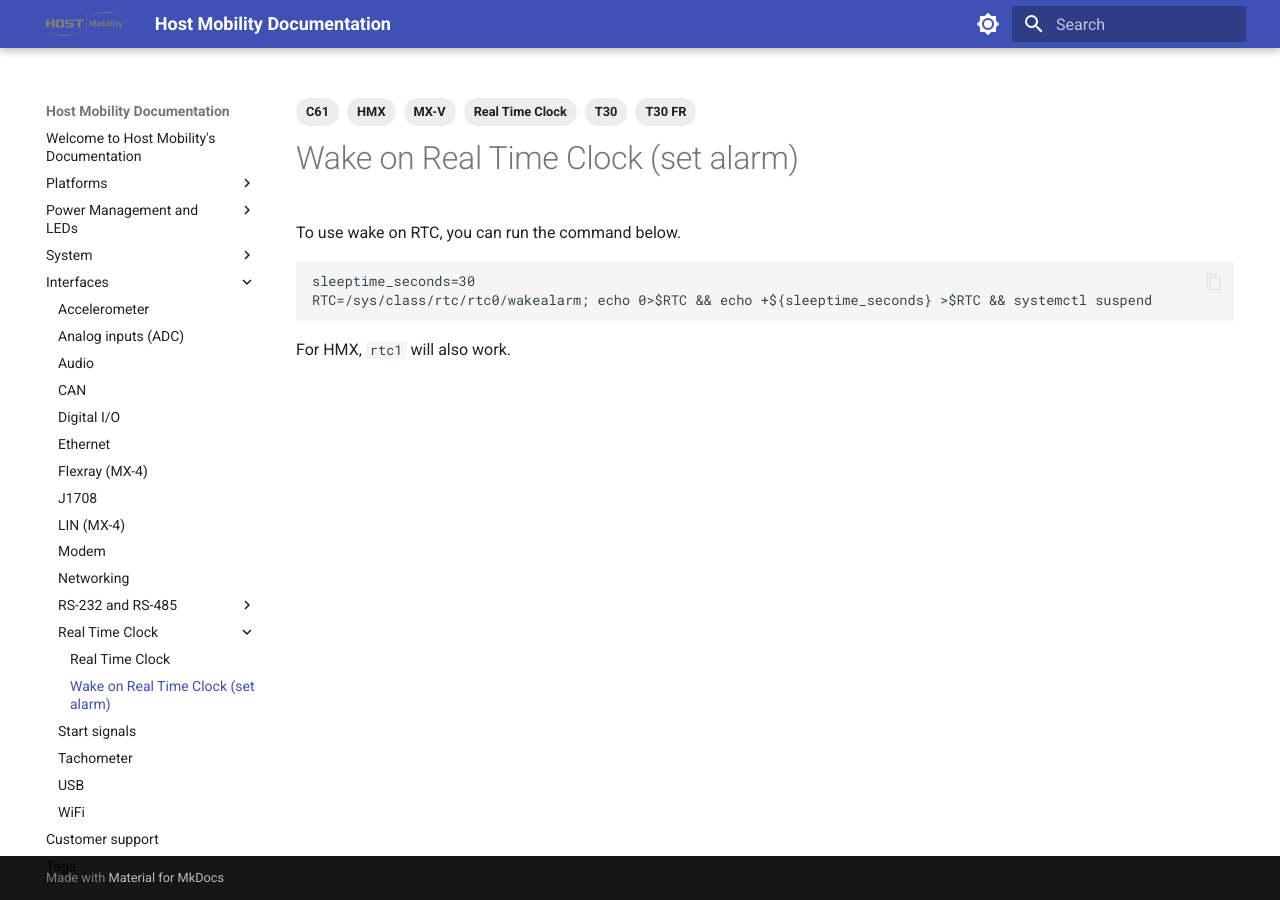
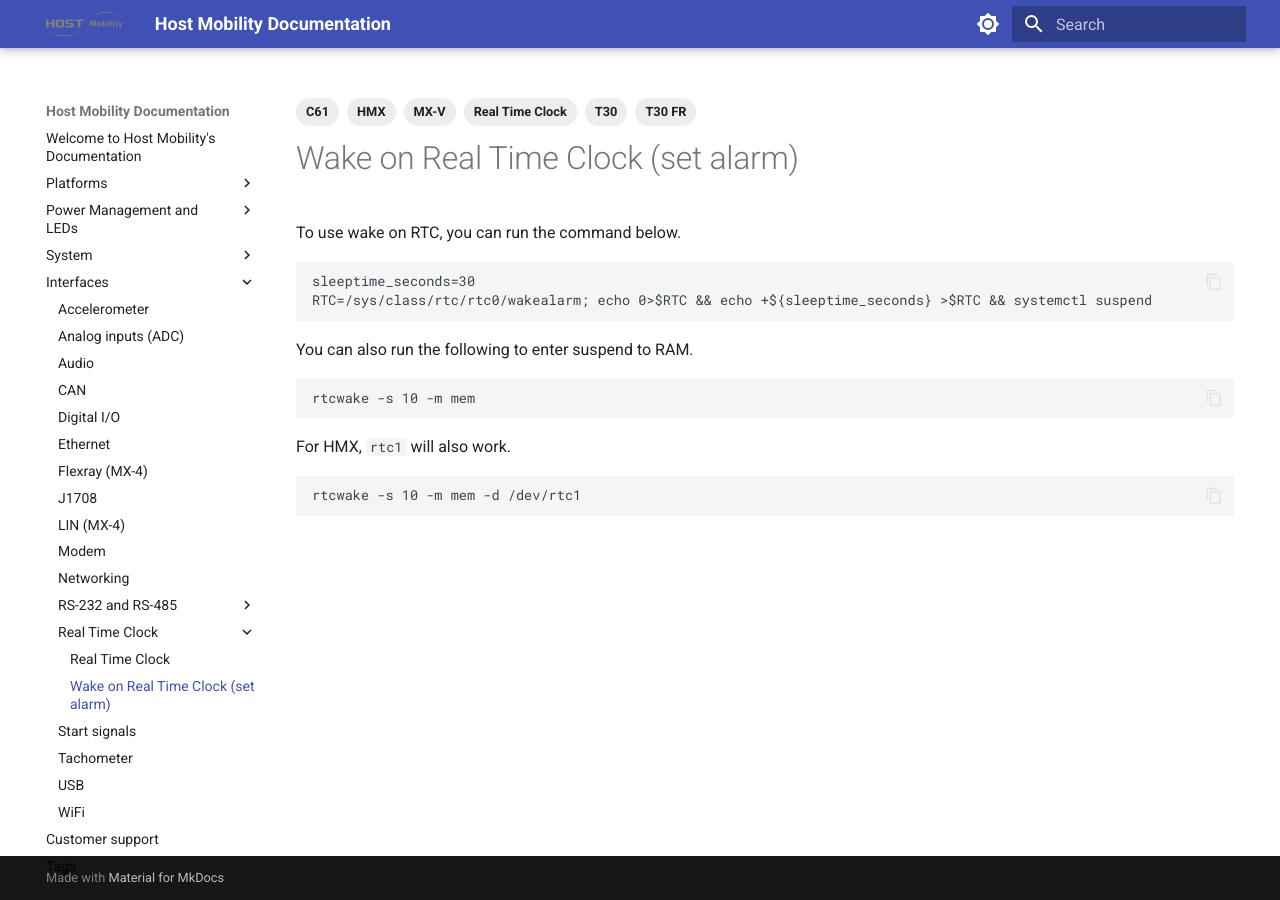
Before and after one commit to hostmobility/documentation, an MkDocs documentation site: the page built from docs/interfaces/rtc_alarm.md, in a window 1280 px wide. Built offline with MkDocs 1.6.1 and Material for MkDocs 9.7.7, drawn with Linux system fonts in a browser that asks for light colours.

Commit message:
rtc_alarm.md: add rtcwake command example

````diff
--- a/docs/interfaces/rtc_alarm.md
+++ b/docs/interfaces/rtc_alarm.md
@@ -15,5 +15,12 @@
 sleeptime_seconds=30
 RTC=/sys/class/rtc/rtc0/wakealarm; echo 0>$RTC && echo +${sleeptime_seconds} >$RTC && systemctl suspend
 ```
+You can also run the following to enter suspend to RAM.
+```
+rtcwake -s 10 -m mem
+```
+For HMX, `rtc1` will also work.
 
-For HMX, `rtc1` will also work.
+```
+rtcwake -s 10 -m mem -d /dev/rtc1
+```
````
